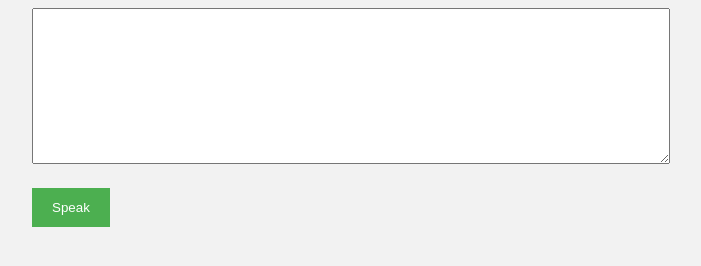
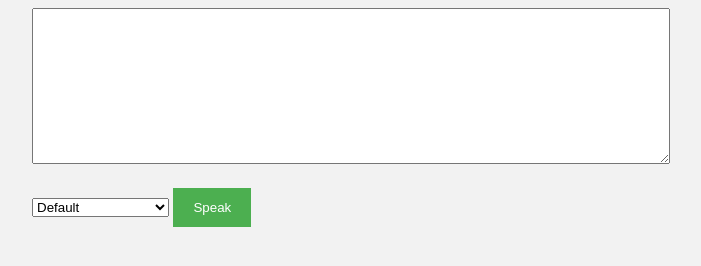
Before and after one commit to MoneebMog/TextToSpeech, a plain HTML site: page index.html in a window 1280 px wide. Shown: the part 100-366 px from the top of the page, without its empty margins (292-993 px from the left). Drawn offline with Linux system fonts and the light colour scheme.

Commit message:
Update index.html
added accents, amazing

```diff
--- a/index.html
+++ b/index.html
@@ -11,6 +11,17 @@
     <br>
     <textarea id="text" rows="10" cols="50"></textarea>
     <br>
+    <select id="voice-select">
+      <option value="default">Default</option>
+      <option value="en-US">English (US)</option>
+      <option value="en-GB">English (UK)</option>
+      <option value="fr-FR">French</option>
+      <option value="de-DE">German</option>
+      <option value="es-ES">Spanish (Spain)</option>
+      <option value="es-US">Spanish (US)</option>
+      <option value="pt-BR">Portuguese (Brazil)</option>
+      <option value="ru-RU">Russian</option>
+    </select>
     <button type="button" id="speak-button" onclick="speak()">Speak</button>
   </form>
   <script src="script.js"></script>
```
